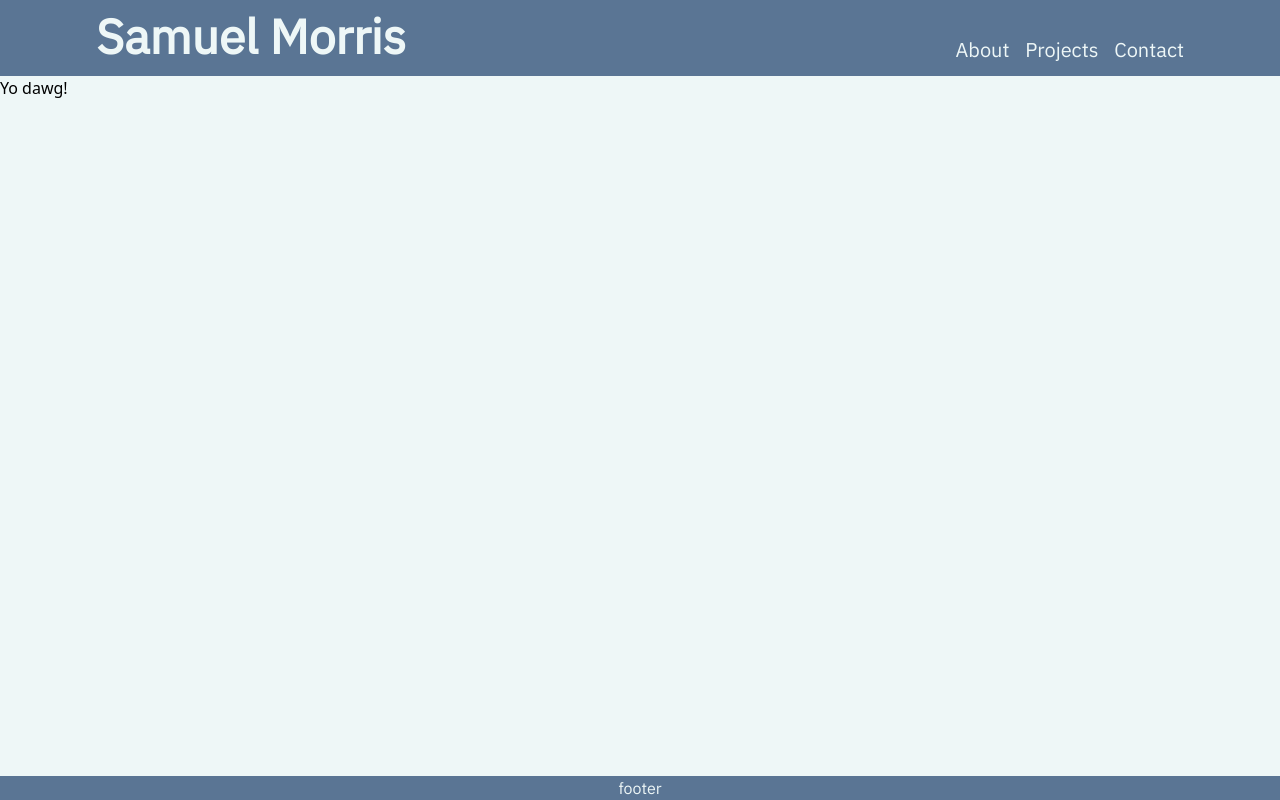
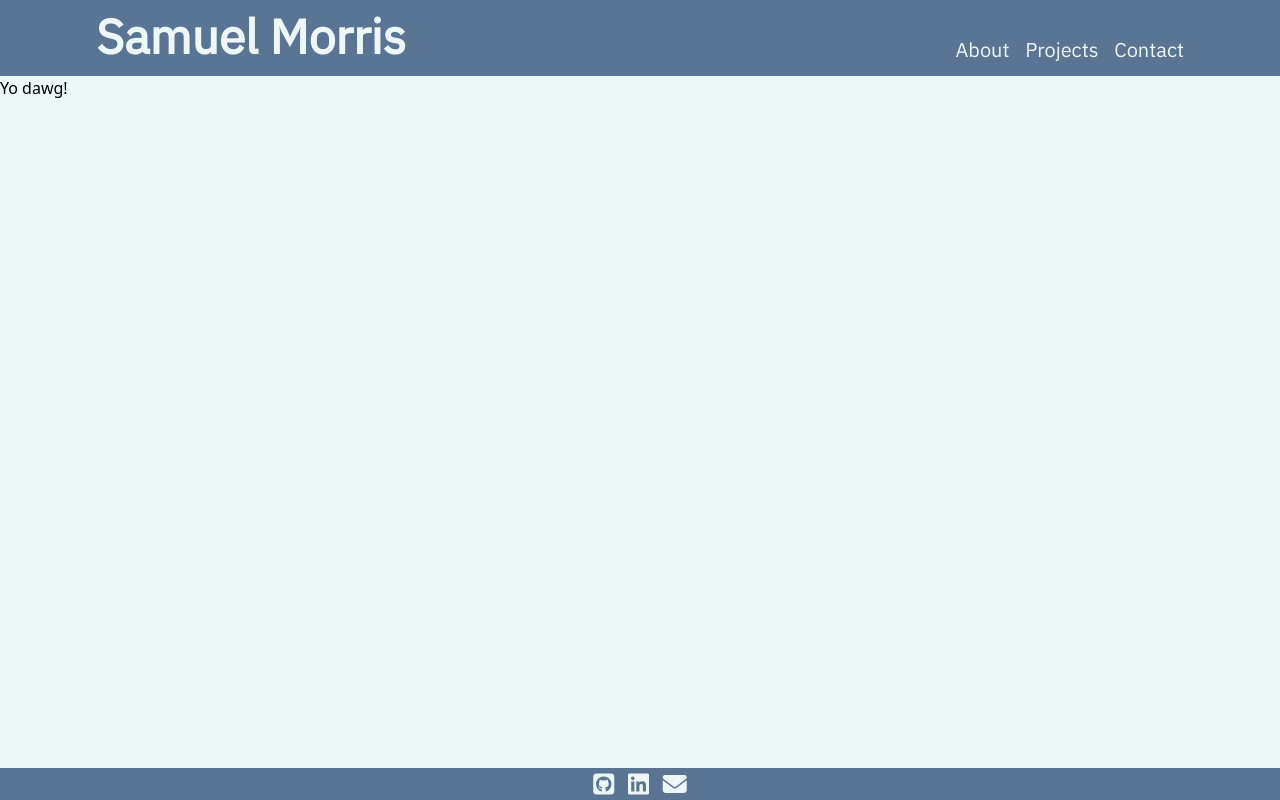
Before and after one commit to dodobird181/dodobird181.github.io, a plain HTML site: page index.html in a window 1280 px wide. Drawn offline with nearby package versions, Linux system fonts and the light colour scheme.

Commit message:
Add Icons

```diff
--- a/index.html
+++ b/index.html
@@ -3,6 +3,9 @@
         <!--Import custom font-->
         <link rel="preconnect" href="https://fonts.gstatic.com">
         <link href="https://fonts.googleapis.com/css2?family=IBM+Plex+Sans&display=swap" rel="stylesheet">
+
+        <!--Import Icons-->
+        <script src="https://kit.fontawesome.com/8d98cdb327.js" crossorigin="anonymous"></script>
 
         <!--Import tailwind's CSS clases-->
         <link href="https://unpkg.com/tailwindcss@^1.0/dist/tailwind.min.css" rel="stylesheet">
@@ -49,7 +52,15 @@
         <!--Load javascript-->
 	    <script type="module" src="index.js"></script>
     </body>
-    <footer class="">
-        footer
+    <footer class="text-2xl">
+        <a href="https://github.com/dodobird181" target="_blank">
+            <i class="mr-2 fab fa-github-square" id="gitIcon"></i>
+        </a>
+        <a href="https://www.linkedin.com/in/samuel-morris-2b97711a3/" target="_blank">
+            <i class="mr-2 fab fa-linkedin" id="linkedInIcon"></i>
+        </a>
+        <a href="mailto:samuel.morris2@mail.mcgill.ca" target="_blank">
+            <i class="mr 2 fas fa-envelope" id="mailIcon"></i>
+        </a>
     </footer>
 </HTML>
```
